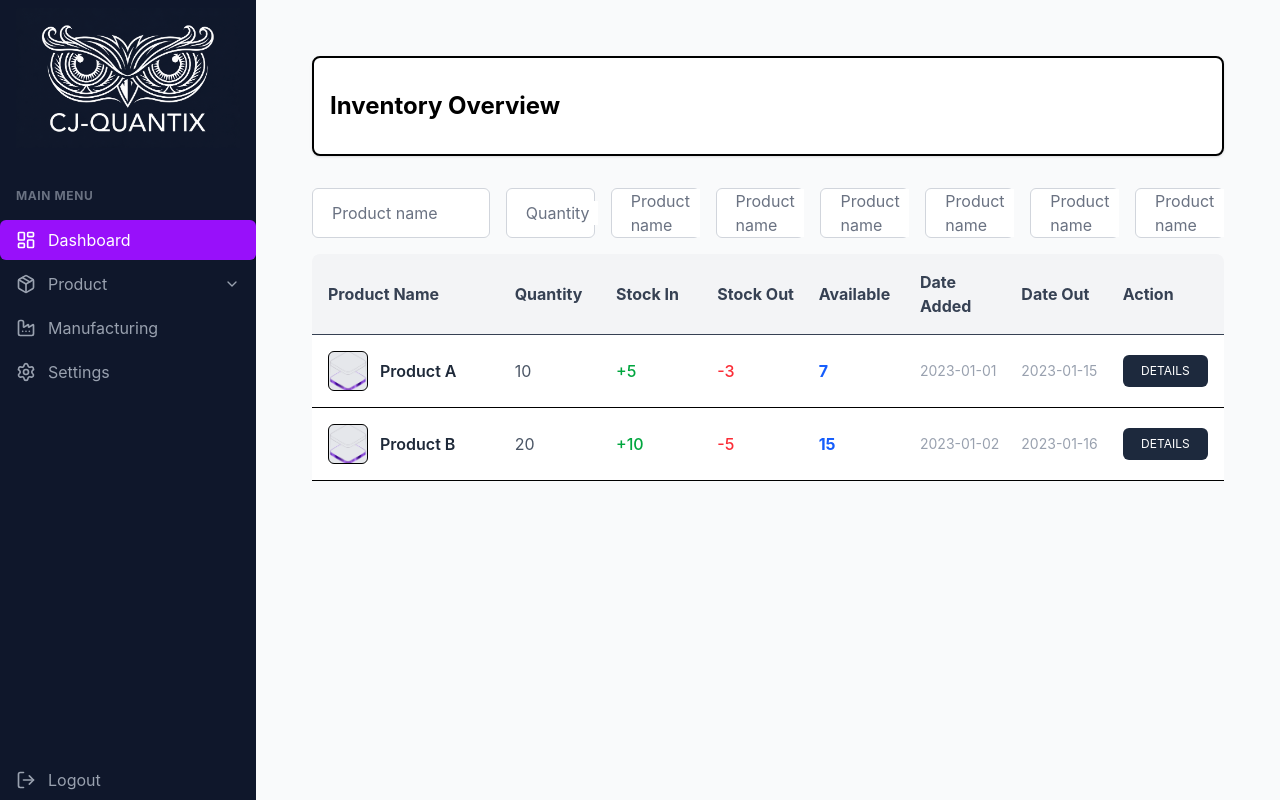
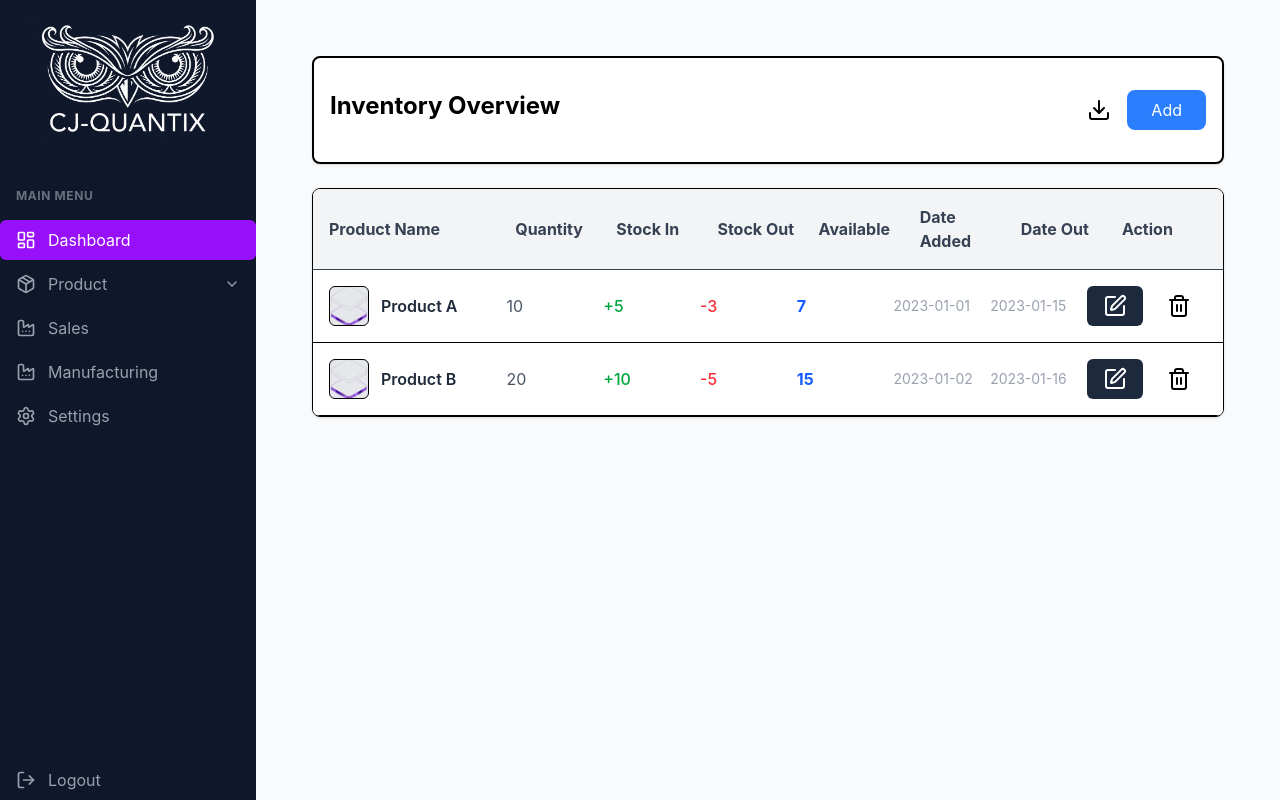
Before and after one commit to erwinmurao/CJQuantix, a React (Vite) app in the folder CJQuantix/: page /dashboard in a window 1280 px wide. Built offline with nearby package versions, Linux system fonts and the light colour scheme.

Commit message:
add details

```diff
--- a/CJQuantix/src/layouts/Sidebar.jsx
+++ b/CJQuantix/src/layouts/Sidebar.jsx
@@ -30,12 +30,13 @@ const Sidebar = () => {
   const menuItems = [
     { name: "Dashboard", path: "/dashboard", icon: <LayoutDashboard size={20} /> },
     { name: "Product", icon: <Package size={20} />, hasSubmenu: true }, // Removed 'path' so it doesn't navigate
+    { name: "Sales", path: "/sales", icon: <Factory size={20} /> },
     { name: "Manufacturing", path: "/manufacturing", icon: <Factory size={20} /> },
     { name: "Settings", path: "/settings", icon: <Settings size={20} /> },
   ];
 
   return (
-    <div className="h-screen w-64 bg-slate-900 text-white flex flex-col font-sans">
+    <div className="h-screen w-64 bg-slate-900 text-white flex flex-col font-sans overflow-hidden">
       <div className="mb-4 px-4 py-2">
         <img src={Logo} alt="CJ-Quantix Logo" className="w-full object-contain" />
       </div>
--- a/CJQuantix/src/pages/Dashboard.jsx
+++ b/CJQuantix/src/pages/Dashboard.jsx
@@ -1,10 +1,11 @@
 import React from "react";
 import imahe from "../assets/hero.png";
+import { Download, Trash, SquarePen } from "lucide-react";
 
 const items = [
   {
     name: "Product A",
-    image: imahe, // Replace with your actual image paths
+    image: imahe,
     quantity: 10,
     stockIn: 5,
     stockOut: 3,
@@ -14,7 +15,7 @@ const items = [
   },
   {
     name: "Product B",
-    image: imahe, // Replace with your actual image paths
+    image: imahe,
     quantity: 20,
     stockIn: 10,
     stockOut: 5,
@@ -25,132 +26,29 @@ const items = [
 ];
 
 const Dashboard = () => {
-  // We use grid-cols-[2fr_1fr_1fr_1fr_1fr_1fr_1fr_1fr] to give the product name more room for the image
+  // Grid layout for Tablet (md) and Desktop (lg+)
   const rowGrid =
-    "grid grid-cols-[2fr_1fr_1fr_1fr_1fr_1fr_1fr_1fr] gap-4 p-4 items-center border-b hover:bg-gray-50 transition-colors";
+    "grid grid-cols-1 md:grid-cols-[2fr_1fr_1fr_1fr_1fr_1fr_1fr_1fr] gap-4 p-4 items-center  border-b hover:bg-gray-50 transition-colors";
 
   return (
-    <div className="p-6">
-      <div className="border-2 px-4 py-8 rounded-lg mb-6 bg-white shadow-sm">
-        <h1 className="text-2xl font-bold">Inventory Overview</h1>
+    <div className="p-4 md:p-6">
+      {/* Header Card */}
+      <div className="md:flex md:justify-between border-2 px-4 py-6 md:py-8 rounded-lg mb-6 bg-white shadow-sm">
+        <h1 className="text-xl md:text-2xl font-bold">Inventory Overview</h1>
+        <div className=" md:flex md:items-center :text-md md:gap-4">
+          <Download />
+          <div className="w-full md:w-auto mt-2 md:mt-0 md:bg-blue-500 md:px-6 md:rounded-lg md:py-2 md:text-white transition-all">
+            <button>Add</button>
           </div>
-      <div className="grid grid-cols-[2fr_1fr_1fr_1fr_1fr_1fr_1fr_1fr] gap-4 mb-4 list-none">
-        <li className="relative mt-2 ">
-          <input
-            type="text"
-            id="product_name"
-            placeholder=" "
-            className="block bg-white px-4 py-3 w-full text-gray-900 bg-transparent rounded-md border border-gray-300 appearance-none focus:outline-none focus:ring-0 focus:border-blue-600 peer"
-          />
-          <label
-            htmlFor="product_name"
-            className="absolute text-gray-500 duration-300 transform -translate-y-4 scale-75 top-2 z-10 origin-[0] bg-white px-2 peer-focus:px-2 peer-focus:text-blue-600 peer-placeholder-shown:scale-100 peer-placeholder-shown:-translate-y-1/2 peer-placeholder-shown:top-1/2 peer-focus:top-2 peer-focus:scale-75 peer-focus:-translate-y-4 left-3"
-          >
-            Product name
-          </label>
-        </li>
-        <li className="relative mt-2 ">
-          <input
-            type="text"
-            id="quantity"
-            placeholder=" "
-            className="block bg-white px-4 py-3 w-full text-gray-900 bg-transparent rounded-md border border-gray-300 appearance-none focus:outline-none focus:ring-0 focus:border-blue-600 peer"
-          />
-          <label
-            htmlFor="quantity"
-            className="absolute text-gray-500 duration-300 transform -translate-y-4 scale-75 top-2 z-10 origin-[0] bg-white px-2 peer-focus:px-2 peer-focus:text-blue-600 peer-placeholder-shown:scale-100 peer-placeholder-shown:-translate-y-1/2 peer-placeholder-shown:top-1/2 peer-focus:top-2 peer-focus:scale-75 peer-focus:-translate-y-4 left-3"
-          >
-            Quantity
-          </label>
-        </li>
-        <li className="relative mt-2 ">
-          <input
-            type="text"
-            id="product_name"
-            placeholder=" "
-            className="block bg-white px-4 py-3 w-full text-gray-900 bg-transparent rounded-md border border-gray-300 appearance-none focus:outline-none focus:ring-0 focus:border-blue-600 peer"
-          />
-          <label
-            htmlFor="product_name"
-            className="absolute text-gray-500 duration-300 transform -translate-y-4 scale-75 top-2 z-10 origin-[0] bg-white px-2 peer-focus:px-2 peer-focus:text-blue-600 peer-placeholder-shown:scale-100 peer-placeholder-shown:-translate-y-1/2 peer-placeholder-shown:top-1/2 peer-focus:top-2 peer-focus:scale-75 peer-focus:-translate-y-4 left-3"
-          >
-            Product name
-          </label>
-        </li>
-        <li className="relative mt-2 ">
-          <input
-            type="text"
-            id="product_name"
-            placeholder=" "
-            className="block bg-white px-4 py-3 w-full text-gray-900 bg-transparent rounded-md border border-gray-300 appearance-none focus:outline-none focus:ring-0 focus:border-blue-600 peer"
-          />
-          <label
-            htmlFor="product_name"
-            className="absolute text-gray-500 duration-300 transform -translate-y-4 scale-75 top-2 z-10 origin-[0] bg-white px-2 peer-focus:px-2 peer-focus:text-blue-600 peer-placeholder-shown:scale-100 peer-placeholder-shown:-translate-y-1/2 peer-placeholder-shown:top-1/2 peer-focus:top-2 peer-focus:scale-75 peer-focus:-translate-y-4 left-3"
-          >
-            Product name
-          </label>
-        </li><li className="relative mt-2 ">
-          <input
-            type="text"
-            id="product_name"
-            placeholder=" "
-            className="block bg-white px-4 py-3 w-full text-gray-900 bg-transparent rounded-md border border-gray-300 appearance-none focus:outline-none focus:ring-0 focus:border-blue-600 peer"
-          />
-          <label
-            htmlFor="product_name"
-            className="absolute text-gray-500 duration-300 transform -translate-y-4 scale-75 top-2 z-10 origin-[0] bg-white px-2 peer-focus:px-2 peer-focus:text-blue-600 peer-placeholder-shown:scale-100 peer-placeholder-shown:-translate-y-1/2 peer-placeholder-shown:top-1/2 peer-focus:top-2 peer-focus:scale-75 peer-focus:-translate-y-4 left-3"
-          >
-            Product name
-          </label>
-        </li>
+        </div>
+      </div>
 
-        <li className="relative mt-2 ">
-          <input
-            type="text"
-            id="product_name"
-            placeholder=" "
-            className="block bg-white px-4 py-3 w-full text-gray-900 bg-transparent rounded-md border border-gray-300 appearance-none focus:outline-none focus:ring-0 focus:border-blue-600 peer"
-          />
-          <label
-            htmlFor="product_name"
-            className="absolute text-gray-500 duration-300 transform -translate-y-4 scale-75 top-2 z-10 origin-[0] bg-white px-2 peer-focus:px-2 peer-focus:text-blue-600 peer-placeholder-shown:scale-100 peer-placeholder-shown:-translate-y-1/2 peer-placeholder-shown:top-1/2 peer-focus:top-2 peer-focus:scale-75 peer-focus:-translate-y-4 left-3"
-          >
-            Product name
-          </label>
-        </li>
-        <li className="relative mt-2 ">
-          <input
-            type="text"
-            id="product_name"
-            placeholder=" "
-            className="block bg-white px-4 py-3 w-full text-gray-900 bg-transparent rounded-md border border-gray-300 appearance-none focus:outline-none focus:ring-0 focus:border-blue-600 peer"
-          />
-          <label
-            htmlFor="product_name"
-            className="absolute text-gray-500 duration-300 transform -translate-y-4 scale-75 top-2 z-10 origin-[0] bg-white px-2 peer-focus:px-2 peer-focus:text-blue-600 peer-placeholder-shown:scale-100 peer-placeholder-shown:-translate-y-1/2 peer-placeholder-shown:top-1/2 peer-focus:top-2 peer-focus:scale-75 peer-focus:-translate-y-4 left-3"
-          >
-            Product name
-          </label>
-        </li>
-        <li className="relative mt-2 ">
-          <input
-            type="text"
-            id="product_name"
-            placeholder=" "
-            className="block bg-white px-4 py-3 w-full text-gray-900 bg-transparent rounded-md border border-gray-300 appearance-none focus:outline-none focus:ring-0 focus:border-blue-600 peer"
-          />
-          <label
-            htmlFor="product_name"
-            className="absolute text-gray-500 duration-300 transform -translate-y-4 scale-75 top-2 z-10 origin-[0] bg-white px-2 peer-focus:px-2 peer-focus:text-blue-600 peer-placeholder-shown:scale-100 peer-placeholder-shown:-translate-y-1/2 peer-placeholder-shown:top-1/2 peer-focus:top-2 peer-focus:scale-75 peer-focus:-translate-y-4 left-3"
-          >
-            Product name
-          </label>
-        </li>
-      </div>
-      {/* Header */}
+      {/* Table Section - Horizontal scroll on mobile to protect the 'Web' feel */}
+      <div className="overflow-x-auto rounded-lg border shadow-sm">
+        <div className="min-w-[1000px] md:min-w-full">
+          {/* Table Header */}
           <div
-        className={`${rowGrid} bg-gray-100 font-bold list-none rounded-t-lg text-gray-700`}
+            className={`${rowGrid} bg-gray-100 font-bold list-none text-gray-700`}
           >
             <li>Product Name</li>
             <li>Quantity</li>
@@ -162,12 +60,11 @@ const Dashboard = () => {
             <li>Action</li>
           </div>
 
-      {/* Body */}
+          {/* Table Body */}
           <div className="list-none bg-white">
             {items.map((item, index) => (
-          <li key={index} className={rowGrid}>
-            {/* Image + Name Column */}
-            <div className="flex items-center gap-3">
+              <li key={index} className={rowGrid} >
+                <div className="flex items-center gap-3 ">
                   <div className="w-10 h-10 rounded-md overflow-hidden bg-gray-200 flex-shrink-0 border">
                     <img
                       src={item.image}
@@ -180,19 +77,31 @@ const Dashboard = () => {
                   </span>
                 </div>
 
-            {/* Other Columns */}
                 <span className="text-gray-600">{item.quantity}</span>
-            <span className="text-green-600 font-medium">+{item.stockIn}</span>
-            <span className="text-red-500 font-medium">-{item.stockOut}</span>
-            <span className="font-bold text-blue-600">{item.available}</span>
+                <span className="text-green-600 font-medium">
+                  +{item.stockIn}
+                </span>
+                <span className="text-red-500 font-medium">
+                  -{item.stockOut}
+                </span>
+                <span className="font-bold text-blue-600">
+                  {item.available}
+                </span>
                 <span className="text-sm text-gray-400">{item.dateAdded}</span>
                 <span className="text-sm text-gray-400">{item.dateOut}</span>
+                <div className="flex gap-2">
+                  <button className="w-full md:w-auto bg-slate-800 text-white text-xs px-4 py-2 rounded-md hover:bg-slate-700 active:scale-95 transition-all">
+                    <SquarePen />
+                  </button>
+                  <button className="w-full md:w-auto text-xs px-4 py-2 rounded-md hover:bg-red-600 active:scale-95 transition-all">
+                    <Trash />
+                  </button>
+                </div>
 
-            <button className="bg-slate-800 text-white text-xs px-4 py-2 rounded-md hover:bg-slate-700 active:scale-95 transition-all">
-              DETAILS
-            </button>
               </li>
             ))}
+          </div>
+        </div>
       </div>
     </div>
   );
```
Lines whose indentation alone changed are shown as unchanged.
